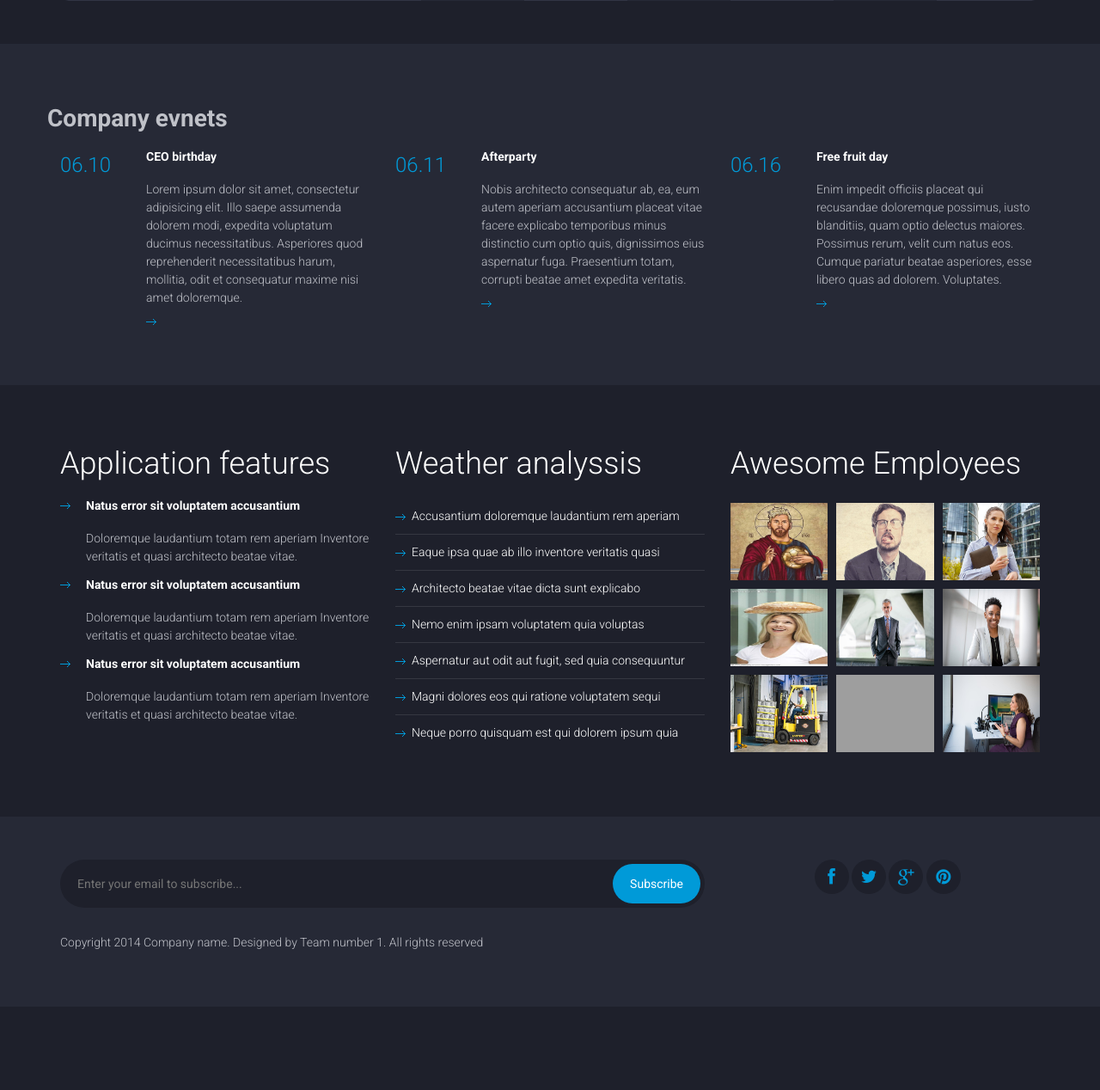
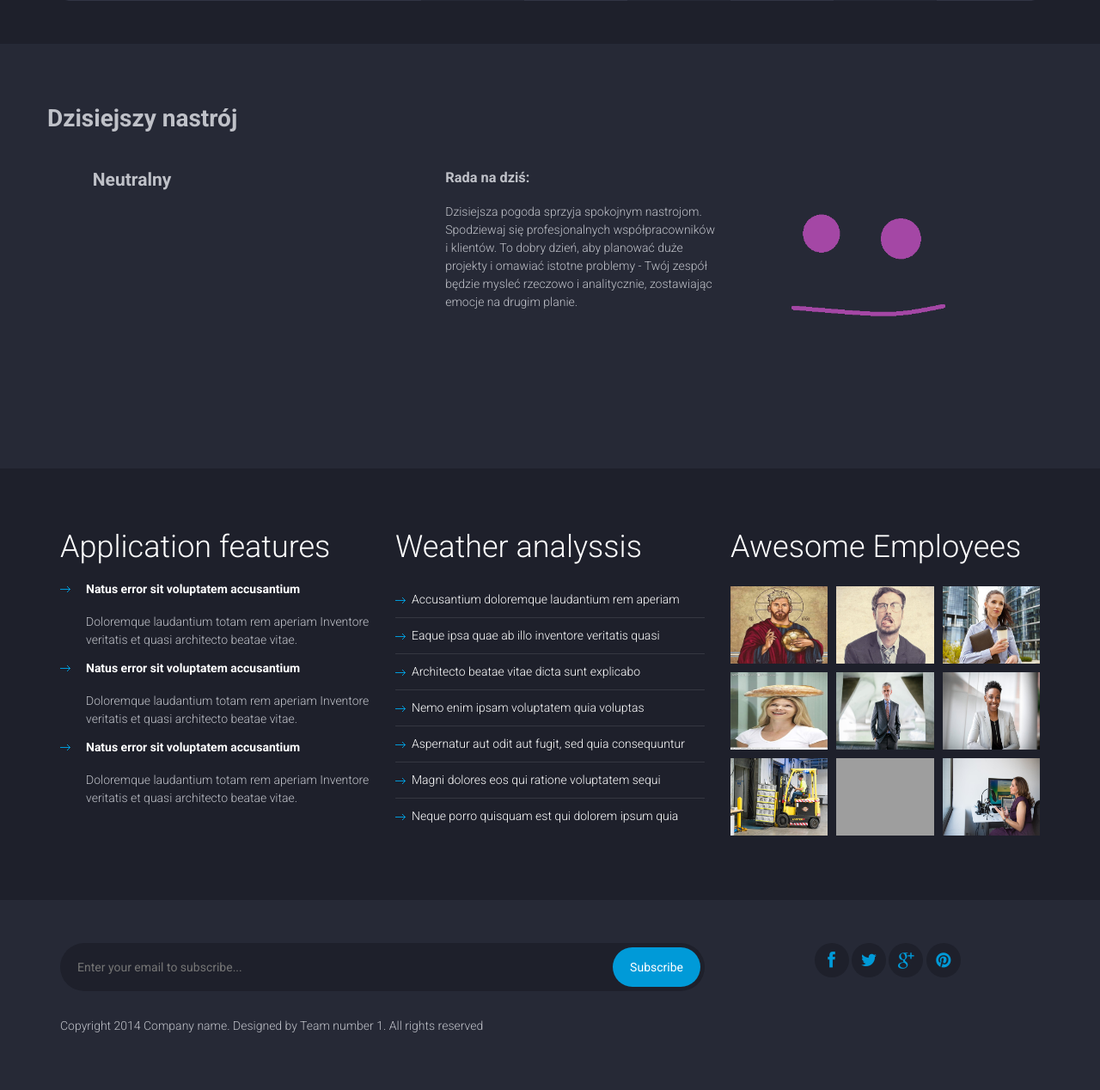
Before and after one commit to SiwyKrzysiek/weather-company, a PHP site: page / in a window 1280 px wide. Shown: the part 632-1900 px from the top of the page at 86% size. Before the commit the page ends 1736 px from the top, so only its background shows below. Run offline with PHP 8.4, Linux system fonts and the light colour scheme; grey boxes are pictures that could not be loaded.

Commit message:
Adding moodPanel
Adding moodPanel; new icons; making style fully managed by css files.

```diff
--- a/index.html
+++ b/index.html
@@ -159,42 +159,21 @@
 		</div>
 		<main class="main-content">
 
-			<div class="fullwidth-block" data-bg-color="#262936">
+			<div class="fullwidth-block moodBackground">
                 <div class="container">
-					<!-- <h1>Test</1h> -->
                     <div class="row">
-						<h1>Company evnets</h1>
+                        <h1>Dzisiejszy nastrój</h1>
                     </div>
-					<div class="row">
-						<div class="col-md-4">
-							<div class="news">
-								<div class="date">06.10</div>
-								<h3><a href="#">CEO birthday</a></h3>
-								<p>Lorem ipsum dolor sit amet, consectetur adipisicing elit. Illo saepe assumenda dolorem modi,
-									expedita
-									voluptatum ducimus necessitatibus. Asperiores quod reprehenderit necessitatibus harum, mollitia,
-									odit
-									et consequatur maxime nisi amet doloremque.</p>
+                    <div class="container">
+                        <div class="moodName">
+                            <h2 id="mName"></h2>
                         </div>
+                        <div class="moodImage">
+                            <img src="" alt="" width=250 id="mImage">
                         </div>
-						<div class="col-md-4">
-							<div class="news">
-								<div class="date">06.11</div>
-								<h3><a href="#">Afterparty</a></h3>
-								<p>Nobis architecto consequatur ab, ea, eum autem aperiam accusantium placeat vitae facere explicabo
-									temporibus minus distinctio cum optio quis, dignissimos eius aspernatur fuga. Praesentium totam,
-									corrupti beatae amet expedita veritatis.</p>
-							</div>
-						</div>
-						<div class="col-md-4">
-							<div class="news">
-								<div class="date">06.16</div>
-								<h3><a href="#">Free fruit day</a></h3>
-								<p>Enim impedit officiis placeat qui recusandae doloremque possimus, iusto blanditiis, quam optio
-									delectus maiores. Possimus rerum, velit cum natus eos. Cumque pariatur beatae asperiores, esse
-									libero
-									quas ad dolorem. Voluptates.</p>
-							</div>
+                        <div class="moodInfo">
+                            <h3>Rada na dziś:</h3>
+                            <p id="mInfo"></p>
                         </div>
                     </div>
                 </div>
--- a/js/index.js
+++ b/js/index.js
@@ -1,6 +1,7 @@
 "use strict";
 
 let weatherData;
+let moodName, moodInfo, moodImage;
 
 $(document).ready(() => {
     // TODO: Get city name from user/config
@@ -8,6 +9,9 @@ $(document).ready(() => {
 
     document.getElementById("refresh-weather").onclick = () => (displayWeather(citi));
     displayWeather(citi);
+
+    renderMood();
+    displayMood();
 });
 
 // Get weather data and save it to View Model
@@ -81,3 +85,58 @@ function convertKelvinToCelsius(tempInKelvin) {
     const diffrence = 273.15;
     return tempInKelvin - diffrence;
 }
+
+function renderMood() {
+    let d = new Date().getDay();
+    //hand-made random number generator:
+    let moodCode = ((d * 11) % 137) % 5;
+
+    switch (moodCode) {
+        case 0:
+            moodName = "Zdenerwowanie";
+            moodInfo = "Inni mogą być dzisiaj nieco poddenerwowani. Bądź cierpliwy i wyrozumiały. Nie planuj ważnych spotkań ani kluczowych negocjacji, a jeśli nie możesz ich uniknąć, zadbaj o miłą atmosferę już od początku spotkania - paradoksalnie, miły gest może zdziałać więcej niż trafienie na dobry nastrój rozmówcy.";
+            moodImage = "angry";
+            break;
+
+        case 1:
+            moodName = "Radość";
+            moodInfo = "Dzisiaj możesz spodziewać się wesołych nastrojów u innych ludzi. Warto podchodzić do ważnych biznesowych rozmów, oraz produktywnie spędzić czas. Może warto wykorzystać ten dobry dzień, aby zapoznać sie z kimś nowym podczas przerwy?";
+            moodImage = "happy";
+            break;
+
+        case 2:
+            moodName = "Smutek";
+            moodInfo = "Dzisiaj wszyscy mogą mieć nieco gorszy dzień. Staraj się unikać nadmiernej krytyki, zwłaszcza gdy może być spowodowana Twoim gorszym nastrojem. Nie szukaj ucieczki w kieliszku.";
+            moodImage = "sad";
+            break;
+
+        case 3:
+            moodName = "Neutralny";
+            moodInfo = "Dzisiejsza pogoda sprzyja spokojnym nastrojom. Spodziewaj się profesjonalnych współpracowników i klientów. To dobry dzień, aby planować duże projekty i omawiać istotne problemy - Twój zespół będzie mysleć rzeczowo i analitycznie, zostawiając emocje na drugim planie.";
+            moodImage = "neutral";
+            break;
+
+        case 4:
+            moodName = "Euforia";
+            moodInfo = "Dzisiaj możesz spodziewać się wesołych nastrojów u innych ludzi. Warto podchodzić do ważnych biznesowych rozmów, oraz produktywnie spędzić czas. Może warto wykorzystać ten dobry dzień, aby zapoznać sie z kimś nowym podczas przerwy?";
+            moodImage = "euphoric";
+            break;
+
+        default:
+            moodName = "error"
+            moodInfo = "error";
+    }
+
+
+}
+
+function displayMood() {
+    const mName = document.getElementById("mName");
+    mName.innerText = moodName;
+
+    const mImage = document.getElementById("mImage");
+    mImage.src = "images/" + moodImage + ".png";
+
+    const mInfo = document.getElementById("mInfo");
+    mInfo.innerText = moodInfo;
+}
--- a/style.css
+++ b/style.css
@@ -2426,3 +2426,31 @@ form input[type="reset"] {
   background: #009ad8;
   color: white;
 }
+
+.moodBackground {
+    background-color: #262936;
+}
+
+.moodName {
+    float: left;
+    width: 30%;
+    background-color: #262936;
+    margin: 1%;
+    padding: 1%;
+}
+
+.moodImage {
+    width: 30%;
+    float: right;
+    background-color: #262936;
+    margin: 1%;
+    padding: 1%;
+}
+
+.moodInfo {
+    float: right;
+    width: 30%;
+    background-color: #262936;
+    margin: 1%;
+    padding: 1%;
+}
```
Also changed, not shown: style_day.css (+28 -0 lines), images/angry.png (added), images/euphoric.png (added), images/happy.png (added), images/neutral.png (added), images/sad.png (added). Lines whose indentation alone changed are shown as unchanged.
